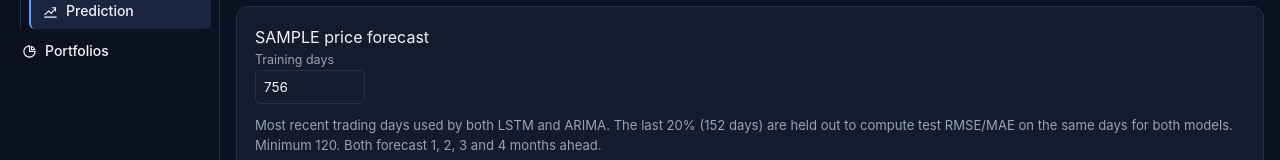
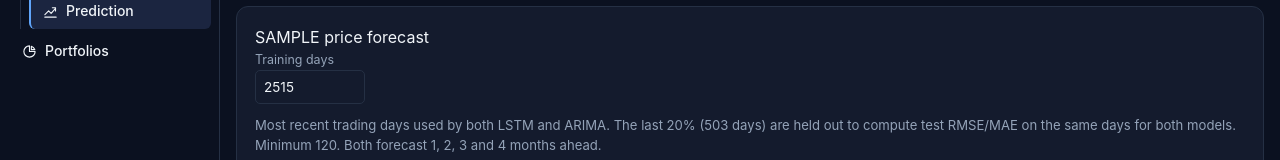
Before and after one commit to sergiubuhatel/mcs, a React (Vite) app in the folder itec5205/frontend/: page /prediction in a window 1280 px wide. Both pictures are taken after typing "Sample" into the empty fields and a click on the button "Load". Shown: the part 200-360 px from the top of the page. Built offline with nearby package versions, Linux system fonts and the light colour scheme; no server answers.

Commit message:
Add pas 10 yeasrs by default to predict

```diff
--- a/itec5205/frontend/src/features/companies/ScreenerForecastBar.jsx
+++ b/itec5205/frontend/src/features/companies/ScreenerForecastBar.jsx
@@ -23,7 +23,7 @@ export default function ScreenerForecastBar() {
   const [summary, setSummary] = useState(null);
   const [run, setRun] = useState(null);
   const [error, setError] = useState(null);
-  const [trainingDays, setTrainingDays] = useState(756);
+  const [trainingDays, setTrainingDays] = useState(2515);
   const [epochs, setEpochs] = useState(100);
   const pollRef = useRef(null);
   const loadedKey = useRef(null);
--- a/itec5205/frontend/src/features/predictions/ForecastPanels.jsx
+++ b/itec5205/frontend/src/features/predictions/ForecastPanels.jsx
@@ -3,8 +3,8 @@ import { apiClient } from "../../api/client";
 import PredictionPanel from "./PredictionPanel";
 import ArimaPanel from "../arima/ArimaPanel";
 
-// Matches DEFAULT_LOOKBACK_DAYS in backend/app/services/lstm_service.py (~3 trading years).
-const DEFAULT_TRAINING_DAYS = 756;
+// Matches DEFAULT_LOOKBACK_DAYS in backend/app/services/lstm_service.py (~10 trading years).
+const DEFAULT_TRAINING_DAYS = 2515;
 
 function changeColor(value) {
   if (value === null || value === undefined || value === 0) return "var(--color-text-primary)";
--- a/itec5205/frontend/src/features/signals/SignalBoard.jsx
+++ b/itec5205/frontend/src/features/signals/SignalBoard.jsx
@@ -91,7 +91,7 @@ export default function SignalBoard({ poolId, portfolioId, onRefined, refreshKey
   const [board, setBoard] = useState(null);
   const [error, setError] = useState(null);
   const [run, setRun] = useState(null);
-  const [trainingDays, setTrainingDays] = useState(756);
+  const [trainingDays, setTrainingDays] = useState(2515);
   const [epochs, setEpochs] = useState(100);
   const [refining, setRefining] = useState(false);
   const [refineRule, setRefineRule] = useState("keep_strong"); // "keep_strong" | "drop_weak"
```
Also changed, not shown: 4 other files (tests, documents, lock files or other folders).
